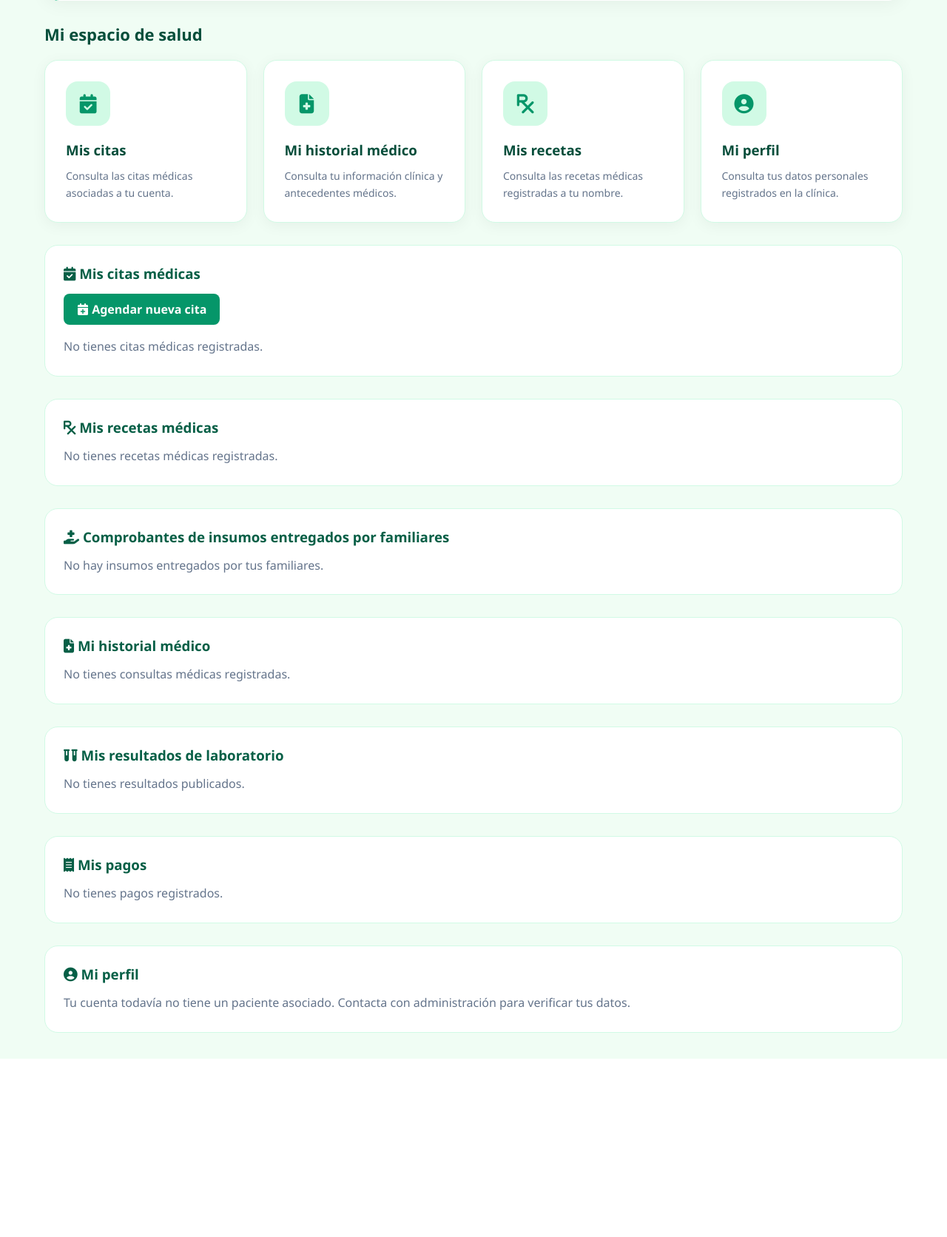
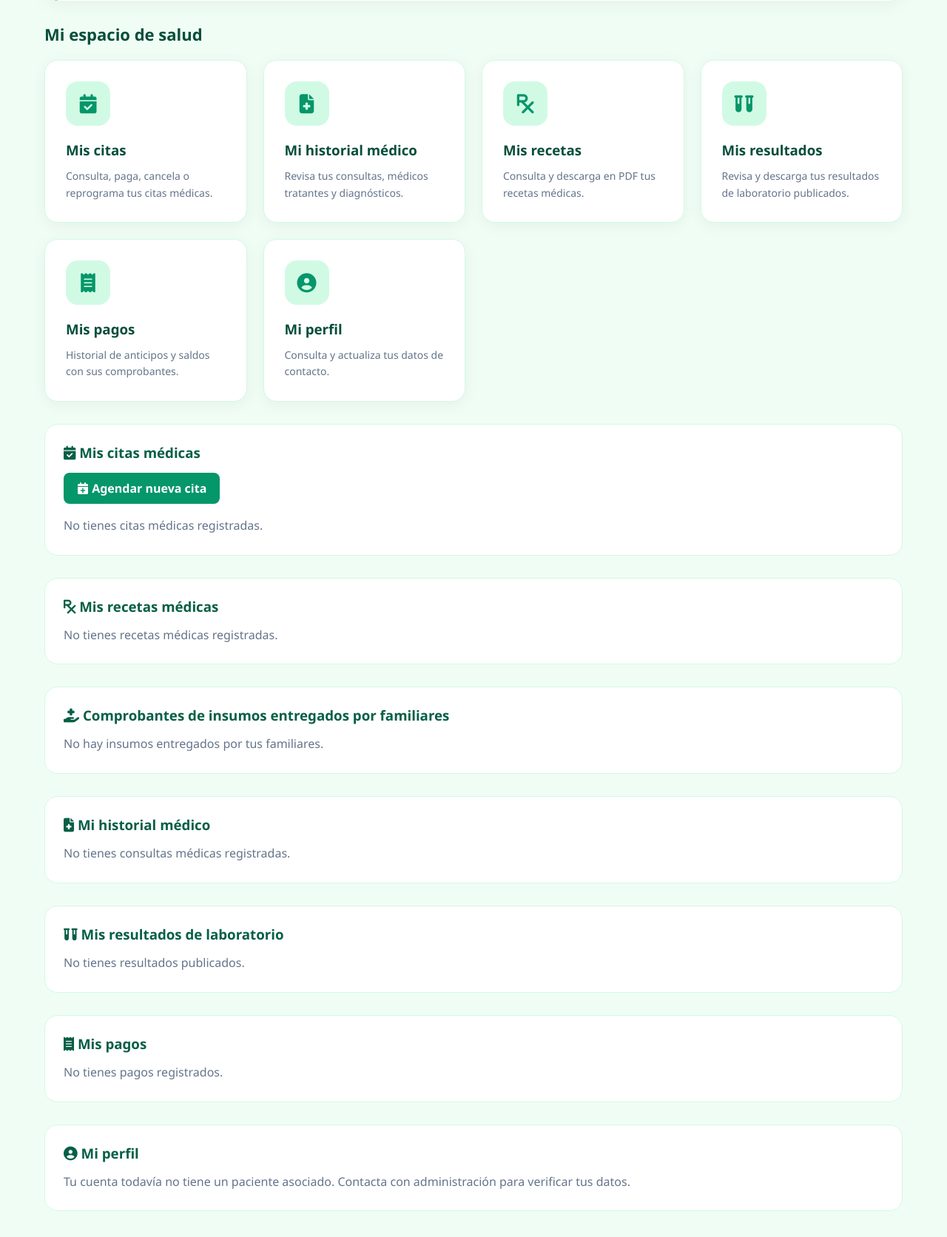
Before and after one commit to FabricioCanchilla/clinica-cies, a Laravel app: template resources/views/paciente/dashboard.blade.php in a window 1280 px wide. Shown: the part 418-2090 px from the top of the page at 74% size. Before the commit the page ends 1849 px from the top, so only its background shows below. Run offline with Laravel 12, Linux system fonts and the light colour scheme; the template is opened without the code that fills it, so the values that code supplies are empty; the visitor is signed in with stand-in values (Sample User, id 1).

Commit message:
fix(paciente): las tarjetas del panel llevan a su sección

```diff
--- a/resources/views/paciente/dashboard.blade.php
+++ b/resources/views/paciente/dashboard.blade.php
@@ -91,6 +91,13 @@
             grid-template-columns: repeat(auto-fit, minmax(230px, 1fr));
             gap: 22px;
         }
+
+        html { scroll-behavior: smooth; }
+
+        a.tarjeta { display: block; text-decoration: none; color: inherit; cursor: pointer; }
+
+        .informacion { scroll-margin-top: 24px; }
+        .informacion:target { outline: 3px solid #10b981; outline-offset: 4px; }
 
         .tarjeta {
             background: white;
@@ -219,54 +226,60 @@
 
         <div class="tarjetas">
 
-            <div class="tarjeta">
+            <a href="#mis-citas" class="tarjeta">
                 <div class="icono">
                     <i class="fas fa-calendar-check"></i>
                 </div>
                 <h3>Mis citas</h3>
-                <p>
-                    Consulta las citas médicas
-                    asociadas a tu cuenta.
-                </p>
-            </div>
+                <p>Consulta, paga, cancela o reprograma tus citas médicas.</p>
+            </a>
 
-            <div class="tarjeta">
+            <a href="#mi-historial" class="tarjeta">
                 <div class="icono">
                     <i class="fas fa-file-medical"></i>
                 </div>
                 <h3>Mi historial médico</h3>
-                <p>
-                    Consulta tu información clínica
-                    y antecedentes médicos.
-                </p>
-            </div>
+                <p>Revisa tus consultas, médicos tratantes y diagnósticos.</p>
+            </a>
 
-            <div class="tarjeta">
+            <a href="#mis-recetas" class="tarjeta">
                 <div class="icono">
                     <i class="fas fa-prescription"></i>
                 </div>
                 <h3>Mis recetas</h3>
-                <p>
-                    Consulta las recetas médicas
-                    registradas a tu nombre.
-                </p>
-            </div>
+                <p>Consulta y descarga en PDF tus recetas médicas.</p>
+            </a>
 
-            <div class="tarjeta">
+            <a href="#mis-resultados" class="tarjeta">
+                <div class="icono">
+                    <i class="fas fa-vials"></i>
+                </div>
+                <h3>Mis resultados</h3>
+                <p>Revisa y descarga tus resultados de laboratorio publicados.</p>
+            </a>
+
+            <a href="#mis-pagos" class="tarjeta">
+                <div class="icono">
+                    <i class="fas fa-receipt"></i>
+                </div>
+                <h3>Mis pagos</h3>
+                <p>Historial de anticipos y saldos con sus comprobantes.</p>
+            </a>
+
+            <a href="#mi-perfil" class="tarjeta">
                 <div class="icono">
                     <i class="fas fa-user-circle"></i>
                 </div>
                 <h3>Mi perfil</h3>
-                <p>
-                    Consulta tus datos personales
-                    registrados en la clínica.
-                </p>
-            </div>
+                <p>Consulta y actualiza tus datos de contacto.</p>
+            </a>
+
+        </div>
 
         </div>
 
 
-<section class="informacion" style="margin-top: 30px;">
+<section class="informacion" id="mis-citas" style="margin-top: 30px;">
 
     <h3>
         <i class="fas fa-calendar-check"></i>
@@ -435,7 +448,7 @@
 
 </section>
 
-<section class="informacion" style="margin-top: 30px;">
+<section class="informacion" id="mis-recetas" style="margin-top: 30px;">
 
     <h3>
         <i class="fas fa-prescription"></i>
@@ -543,7 +556,7 @@
 </section>
 
 
-<section class="informacion" style="margin-top: 30px;">
+<section class="informacion" id="mi-historial" style="margin-top: 30px;">
 
     <h3>
         <i class="fas fa-file-medical"></i>
@@ -604,7 +617,7 @@
 
 </section>
 
-<section class="informacion" style="margin-top: 30px;">
+<section class="informacion" id="mis-resultados" style="margin-top: 30px;">
     <h3><i class="fas fa-vials"></i> Mis resultados de laboratorio</h3>
     @if ($resultados->isEmpty())
         <p>No tienes resultados publicados.</p>
@@ -644,7 +657,7 @@
     @endif
 </section>
 
-<section class="informacion" style="margin-top: 30px;">
+<section class="informacion" id="mis-pagos" style="margin-top: 30px;">
     <h3><i class="fas fa-receipt"></i> Mis pagos</h3>
     @if ($pagos->isEmpty())
         <p>No tienes pagos registrados.</p>
@@ -689,7 +702,7 @@
     @endif
 </section>
 
-<section class="informacion" style="margin-top: 30px;">
+<section class="informacion" id="mi-perfil" style="margin-top: 30px;">
     <h3><i class="fas fa-user-circle"></i> Mi perfil</h3>
 
     @if ($paciente)
```
